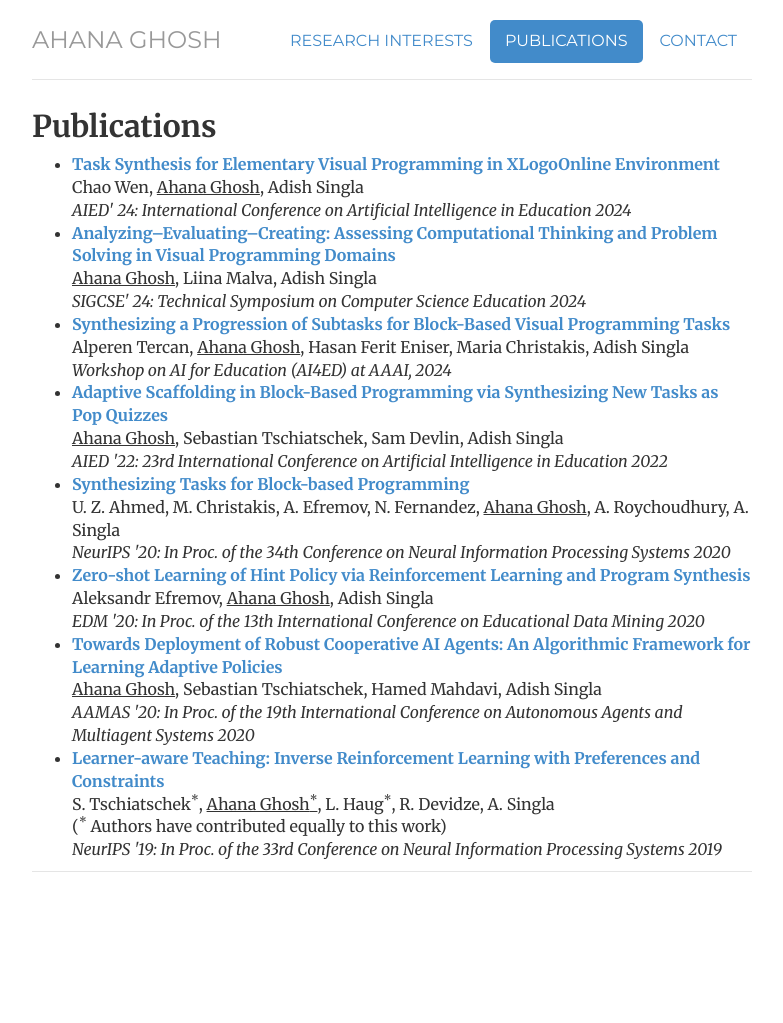
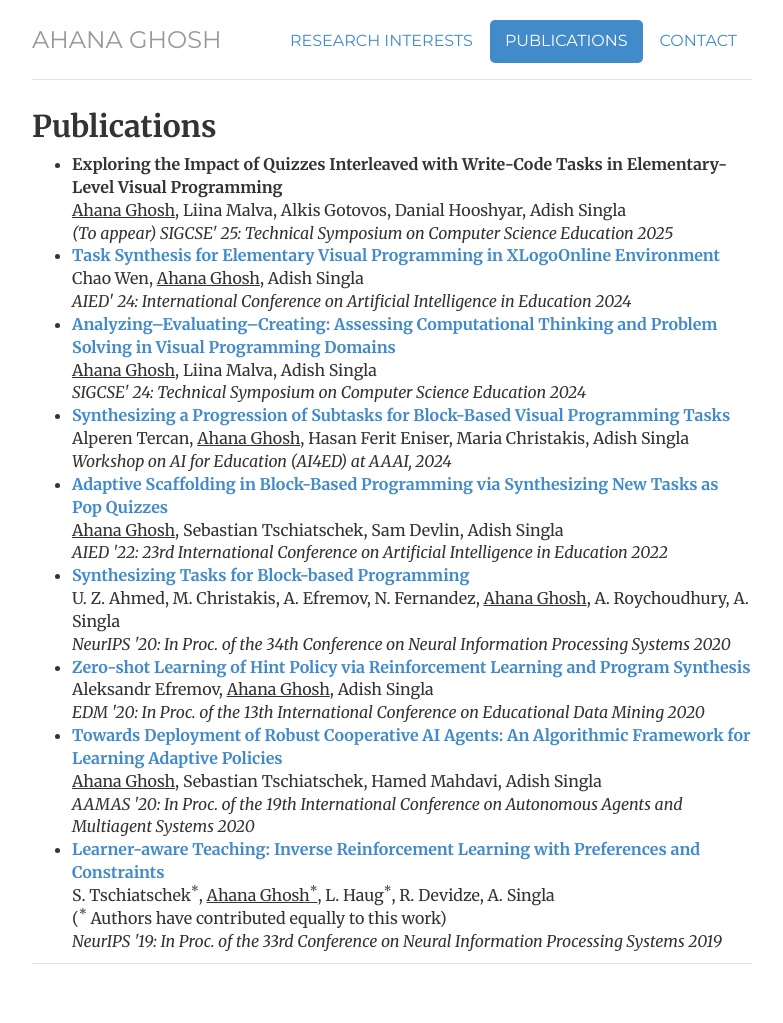
Before and after one commit to ahana204/ahana204.github.io, a Jekyll site: the page built from publications/index.html, in a window 1280 px wide. Shown: the whole page, without its empty margins (248-1031 px from the left). Built offline with Jekyll 4.4.1, drawn with Linux system fonts in a browser that asks for light colours; before the commit the page ends 931 px from its top, so only the background shows below that.

Commit message:
Update index.html

```diff
--- a/publications/index.html
+++ b/publications/index.html
@@ -10,6 +10,13 @@ description: List of publications with their description.
 ---
 <h2>Publications</h2>
 				<ul>
+				<li>
+					<b>Exploring the Impact of Quizzes Interleaved with Write-Code Tasks in Elementary-Level Visual Programming</b>
+					<br>
+						<u>Ahana Ghosh</u>, Liina Malva, Alkis Gotovos, Danial Hooshyar, Adish Singla
+					<br>
+					<i>(To appear) SIGCSE' 25: Technical Symposium on Computer Science Education 2025</i>
+				</li>
 				<li>
 					<a href="https://arxiv.org/abs/2405.02173"><b>Task Synthesis for Elementary Visual Programming in XLogoOnline Environment</b></a>
 					<br>
```
